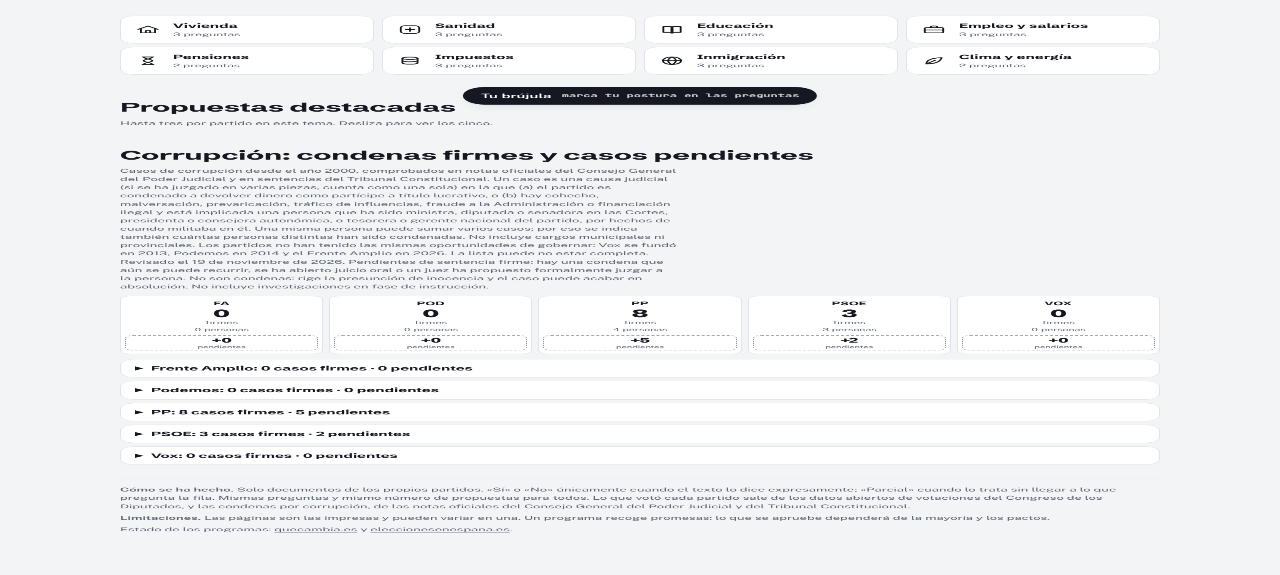
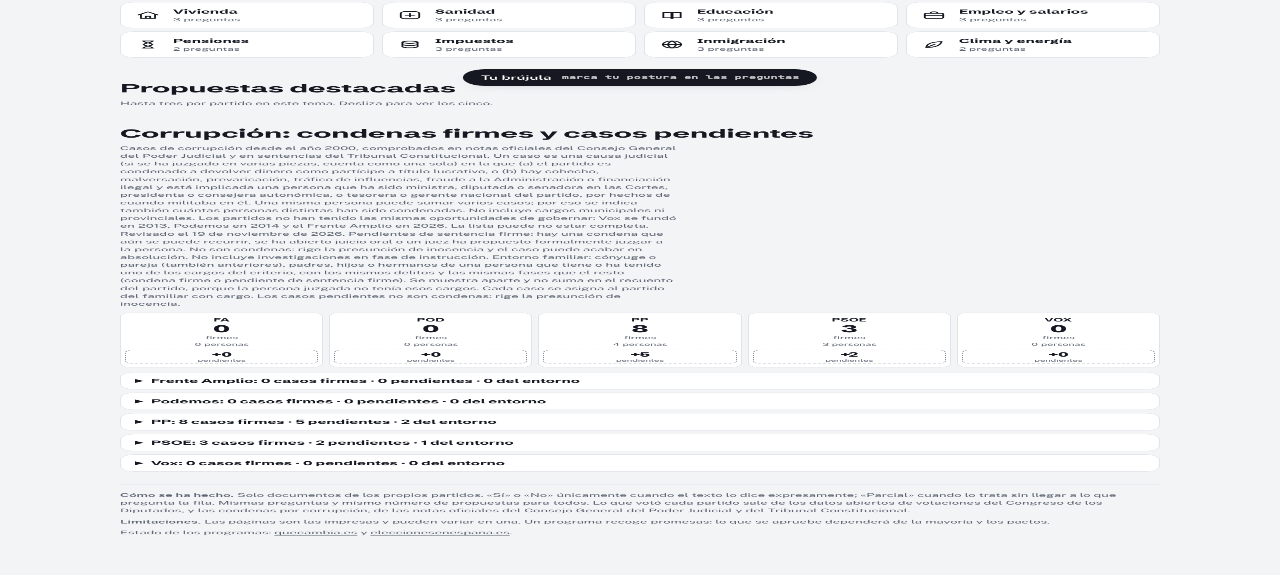
Before and after one commit to fllodrab/elecciones-29N-2026, a plain HTML site: page index.html in a window 1280 px wide. Shown: the part 217-792 px from the top of the page. Drawn offline with nearby package versions, Linux system fonts and the light colour scheme.

Commit message:
Corrupción: entorno familiar de cargos, aparte y sin sumar en el recuento
Cónyuge o pareja, padres, hijos o hermanos de quien ha tenido uno de los
cargos del criterio, con los mismos delitos, fases y fuentes oficiales.
Casos con nota oficial: Jesús Sepúlveda (Gürtel, firme), Pablo González
(Lezo, propuesta de juicio) y David Sánchez (condena no firme).

```diff
--- a/data.js
+++ b/data.js
@@ -2767,6 +2767,43 @@ window.ELECCIONES={
     "d": "Prevaricación y malversación",
     "u": "https://www.poderjudicial.es/cgpj/en/Judiciary/Novelties/El-juez-abre-juicio-oral-contra-dos-exconsejeros-de-Empleo-de-la-Junta-y-otros-seis-acusados-por-las-subvenciones-de-33-3-millones-a-las-sociedades-del-exconsejero-de-Hacienda"
    }
+  ],
+  "notaEntorno": "Entorno familiar: cónyuge o pareja (también anteriores), padres, hijos o hermanos de una persona que tiene o ha tenido uno de los cargos del criterio, con los mismos delitos y las mismas fases que el resto (condena firme o pendiente de sentencia firme). Se muestra aparte y no suma en el recuento del partido, porque la persona juzgada no tenía esos cargos. Cada caso se asigna al partido del familiar con cargo. Los casos pendientes no son condenas: rige la presunción de inocencia.",
+  "entorno": [
+   {
+    "p": "pp",
+    "n": "Lezo (campo de golf del Canal de Isabel II)",
+    "f": "2021-05-26",
+    "fase": "Propuesta formal de juicio",
+    "rel": "Hermano de Ignacio González, expresidente de la Comunidad de Madrid",
+    "tr": "Audiencia Nacional",
+    "q": "Pablo González, socio de una de las empresas adjudicatarias, entre las cinco personas a las que el juez propone juzgar junto a su hermano.",
+    "d": "Cohecho",
+    "u": "https://www.poderjudicial.es/cgpj/en/Judiciary/National-High-Court/Pressroom/Press-Archive/El-juez-de-la-Audiencia-Nacional-propone-juzgar-al-expresidente-de-la-Comunidad-de-Madrid-y-a-otras-cuatro-personas-por-cohecho-en-las-adjudicaciones-de-contratos-vinculados-al-campo-de-golf-del-Canal-de-Isabel-II"
+   },
+   {
+    "p": "pp",
+    "c": "Caso Gürtel",
+    "n": "Primera época (Pozuelo de Alarcón)",
+    "f": "2020-10-14",
+    "fase": "Condena firme",
+    "rel": "Exmarido de Ana Mato, exministra de Sanidad",
+    "tr": "Tribunal Supremo",
+    "q": "Jesús Sepúlveda, exalcalde de Pozuelo de Alarcón: 14 años y 4 meses de prisión. Ana Mato fue condenada como partícipe a título lucrativo por los viajes y servicios que la trama pagó a su familia.",
+    "d": "Cohecho, prevaricación, malversación, tráfico de influencias y fraude a la Administración, entre otros",
+    "u": "https://www.poderjudicial.es/cgpj/es/Poder-Judicial/Noticias-Judiciales/El-Tribunal-Supremo-confirma-penas-de-hasta-51-anos-de-prision-para-los-procesados-en-el--caso-Gurtel-"
+   },
+   {
+    "p": "psoe",
+    "n": "Plaza de coordinador de conservatorios de la Diputación de Badajoz",
+    "f": "2026-07-14",
+    "fase": "Condena no firme",
+    "rel": "Hermano de Pedro Sánchez, presidente del Gobierno",
+    "tr": "Audiencia Provincial de Badajoz",
+    "q": "David Sánchez: 9 años de inhabilitación como cooperador necesario de prevaricación. Absuelto de tráfico de influencias y de nombramiento ilegal.",
+    "d": "Prevaricación",
+    "u": "https://www.poderjudicial.es/portal/site/cgpj/menuitem.65d2c4456b6ddb628e635fc1dc432ea0/?vgnextoid=915d8c66e106f910VgnVCM1000004648ac0aRCRD"
+   }
   ]
  }
 };
--- a/index.html
+++ b/index.html
@@ -457,10 +457,12 @@ sc.addEventListener("click",e=>{const b=e.target.closest("[data-hex]");if(!b)ret
     :`<li><b>${esc(g.c)}</b><br>${body(g.xs[0],pend)}</li>`;
   document.getElementById("corr-list").innerHTML=P.map(p=>{const L=groups(by(C.casos,p)),M=groups(by(PD,p)),k=people(p),t=asParty(p);
     const who=[...new Set(by(C.casos,p).flatMap(x=>x.per||[]))];
-    return `<details><summary>${esc(p.n)}: ${L.length} ${L.length===1?"caso firme":"casos firmes"}${C.pendientes?` · ${M.length} ${M.length===1?"pendiente":"pendientes"}`:""}</summary>
+    return `<details><summary>${esc(p.n)}: ${L.length} ${L.length===1?"caso firme":"casos firmes"}${C.pendientes?` · ${M.length} ${M.length===1?"pendiente":"pendientes"}`:""}${C.entorno?` · ${by(C.entorno,p).length} del entorno`:""}</summary>
      <h4 class="csub">Condenas firmes</h4>${L.length?`<p class="cwho">${k} ${k===1?"persona condenada":"personas condenadas"}${k?`: ${who.map(esc).join(", ")}`:""}.${t?` El partido, condenado como partícipe a título lucrativo en ${t} ${t===1?"sentencia":"sentencias"}.`:""}</p><ol>${L.map(g=>item(g,false)).join("")}</ol>`:`<p class="empty">Ningún caso cumple el criterio.</p>`}
-     ${C.pendientes?`<h4 class="csub pend">Pendientes de sentencia firme · presunción de inocencia</h4>${M.length?`<ol class="pend">${M.map(g=>item(g,true)).join("")}</ol>`:`<p class="empty">Ningún caso pendiente cumple el criterio.</p>`}`:""}</details>`}).join("");
-  if(C.notaPendientes)document.getElementById("corr-nota").textContent+=" "+C.notaPendientes;})();
+     ${C.pendientes?`<h4 class="csub pend">Pendientes de sentencia firme · presunción de inocencia</h4>${M.length?`<ol class="pend">${M.map(g=>item(g,true)).join("")}</ol>`:`<p class="empty">Ningún caso pendiente cumple el criterio.</p>`}`:""}
+     ${C.entorno?(E=>`<h4 class="csub pend">Entorno familiar de cargos · no suma en el recuento</h4>${E.length?`<ol class="pend">${E.map(x=>`<li><b>${esc(x.c?x.c+" · "+x.n:x.n)}</b><br><span class="fase">${esc(x.fase)}</span> <span class="meta">${esc(x.rel)}</span><br>${body({...x,fase:""},false)}</li>`).join("")}</ol>`:`<p class="empty">Ningún caso del entorno familiar cumple el criterio.</p>`}`)(by(C.entorno,p)):""}</details>`}).join("");
+  if(C.notaPendientes)document.getElementById("corr-nota").textContent+=" "+C.notaPendientes;
+  if(C.notaEntorno)document.getElementById("corr-nota").textContent+=" "+C.notaEntorno;})();
 go(location.hash.slice(1)||"vivienda");pill();
 };
 // Carga data.js con una marca de tiempo en la URL para que el navegador no use una copia antigua tras una actualización.
--- a/scripts/validar.js
+++ b/scripts/validar.js
@@ -52,9 +52,10 @@ if(D.corrupcion){const {revisado,nota,casos}=D.corrupcion;
   if(!/^\d{4}-\d{2}-\d{2}$/.test(revisado||""))err("corrupcion.revisado debe ser AAAA-MM-DD");
   if(!nota)err("corrupcion: falta nota");
   if(!Array.isArray(casos))err("corrupcion: falta la lista casos");
-  const {pendientes,notaPendientes}=D.corrupcion;
+  const {pendientes,notaPendientes,entorno,notaEntorno}=D.corrupcion;
   if(pendientes&&!notaPendientes)err("corrupcion: falta notaPendientes");
-  [...(casos||[]).map((x,j)=>[x,`corrupcion#${j}`,[]]),...(pendientes||[]).map((x,j)=>[x,`corrupcion.pendientes#${j}`,["fase"]])].forEach(([x,w,extra])=>{
+  if(entorno&&!notaEntorno)err("corrupcion: falta notaEntorno");
+  [...(casos||[]).map((x,j)=>[x,`corrupcion#${j}`,[]]),...(pendientes||[]).map((x,j)=>[x,`corrupcion.pendientes#${j}`,["fase"]]),...(entorno||[]).map((x,j)=>[x,`corrupcion.entorno#${j}`,["fase","rel"]])].forEach(([x,w,extra])=>{
     ["p","n","f","tr","q","d","u",...extra].forEach(k=>{if(!x[k])err(`${w}: falta ${k}`)});
     if(x.p&&!ids.includes(x.p))err(`${w}: partido desconocido ${x.p}`);
     if(x.c!==undefined&&(typeof x.c!=="string"||!x.c))err(`${w}: c (causa) debe ser texto`);
```
Also changed, not shown: 1 other file.
